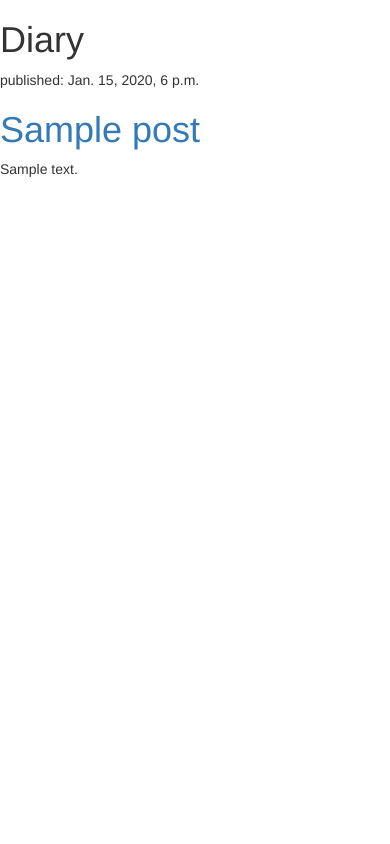
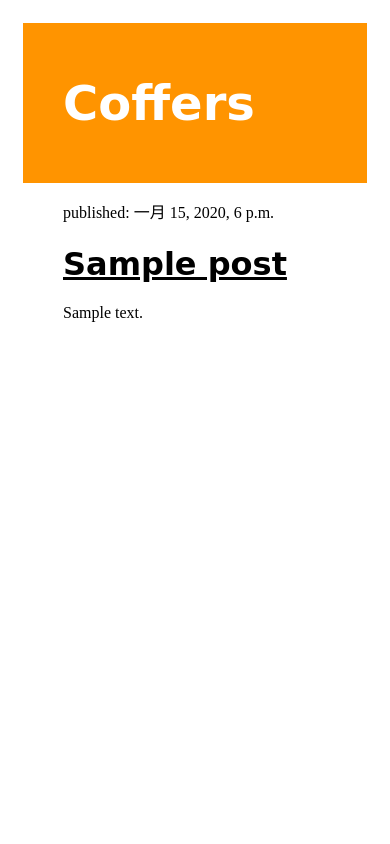
Before and after one commit to P2Tree/Coffers, a Django app: template templates/diary/post_list.html in a window 390 px wide. Run offline with Django 3.2, Linux system fonts and the light colour scheme; the template is opened without the code that fills it: values that come from a table or form of the project are taken from there, others are empty; tables that the repository leaves empty hold one stand-in row (values such as "Sample post"); some libraries are stand-ins or nearby versions.

Commit message:
增加css样式

```diff
--- a/Coffers/settings.py
+++ b/Coffers/settings.py
@@ -104,7 +104,7 @@ AUTH_PASSWORD_VALIDATORS = [
 # Internationalization
 # https://docs.djangoproject.com/en/1.10/topics/i18n/
 
-LANGUAGE_CODE = 'en-us'
+LANGUAGE_CODE = 'zh-hans' #'en-us'
 
 TIME_ZONE = 'Asia/Shanghai'
 
@@ -119,4 +119,6 @@ USE_TZ = True
 # https://docs.djangoproject.com/en/1.10/howto/static-files/
 
 STATIC_URL = '/static/'
-STATIC_ROOT = os.path.join(BASE_DIR, 'static')
+STATICFILES_DIRS = [
+    os.path.join(BASE_DIR, 'static'),
+]
--- /dev/null
+++ b/static/css/coffers.css
@@ -0,0 +1,55 @@
+body {
+    padding: 15px;
+}
+
+h1 a {
+    color: #FCA205;
+}
+
+h1, h2, h3, h4 {
+    font-family: 'Lobster', cursive;
+}
+
+.page-header {
+    background-color: #ff9400;
+    margin-top: 0;
+    padding: 20px 20px 20px 40px;
+}
+
+.page-header h1, .page-header h1 a, .page-header h1 a:visited, .page-header h1 a:active {
+    color: #ffffff;
+    font-size: 36pt;
+    text-decoration: none;
+}
+
+.content {
+    margin-left: 40px;
+}
+
+.date {
+    float: right;
+    color: #828282;
+}
+
+.save {
+    float: right;
+}
+
+.post-form textarea, .post-form input {
+    width: 100%;
+}
+
+.top-menu, .top-menu:hover, .top-menu:visited {
+    color: #ffffff;
+    float: right;
+    font-size: 26pt;
+    margin-right: 20px;
+}
+
+.post {
+    margin-bottom: 70px;
+}
+
+.post h1 a, .post h1 a:visited {
+    color: #000000;
+}
--- /dev/null
+++ b/templates/base.html
@@ -0,0 +1,27 @@
+<!DOCTYPE html>
+
+{% load staticfiles %}
+
+<html lang="zh-cn">
+     <head>
+         <title>Coffers</title>
+{#         <link rel="stylesheet" href="//maxcdn.bootstrapcdn.com/bootstrap/3.2.0/css/bootstrap.min.css">#}
+{#         <link rel="stylesheet" href="//maxcdn.bootstrapcdn.com/bootstrap/3.2.0/css/bootstrap-theme.min.css">#}
+         <link rel="stylesheet" href="{% static 'css/coffers.css' %}">
+     </head>
+
+     <body>
+ 		<div class="page-header">
+ 			<h1>Coffers</h1>
+        </div>
+
+        <div class="content container">
+            <div class="row">
+                <div class="col-md-8">
+                    {% block content %}
+                    {% endblock %}
+                </div>
+            </div>
+        </div>
+     </body>
+</html>
--- a/templates/diary/post_list.html
+++ b/templates/diary/post_list.html
@@ -1,20 +1,11 @@
-<html>
-     <head>
-         <title>Django Girls blog</title>
-         <link rel="stylesheet" href="//maxcdn.bootstrapcdn.com/bootstrap/3.2.0/css/bootstrap.min.css">
-         <link rel="stylesheet" href="//maxcdn.bootstrapcdn.com/bootstrap/3.2.0/css/bootstrap-theme.min.css">
-     </head>
+{% extends 'base.html' %}
 
-     <body>
- 		<div>
- 			<h1>Diary</h1>
-        </div>
-        {% for post in posts %}
-        <div>
-            <p>published: {{ post.published_date }}</p>
-            <h1><a href="">{{ post.title }}</a></h1>
-            <p>{{ post.text|linebreaksbr }}</p>
-        </div>
-        {% endfor %}
-     </body>
-</html>
+{% block content %}
+    {% for post in posts %}
+    <div class="post">
+        <p>published: {{ post.published_date }}</p>
+        <h1><a href="{% url 'post_detail' pk=post.pk %}">{{ post.title }}</a></h1>
+        <p>{{ post.text|linebreaksbr }}</p>
+    </div>
+    {% endfor %}
+{% endblock %}
```
